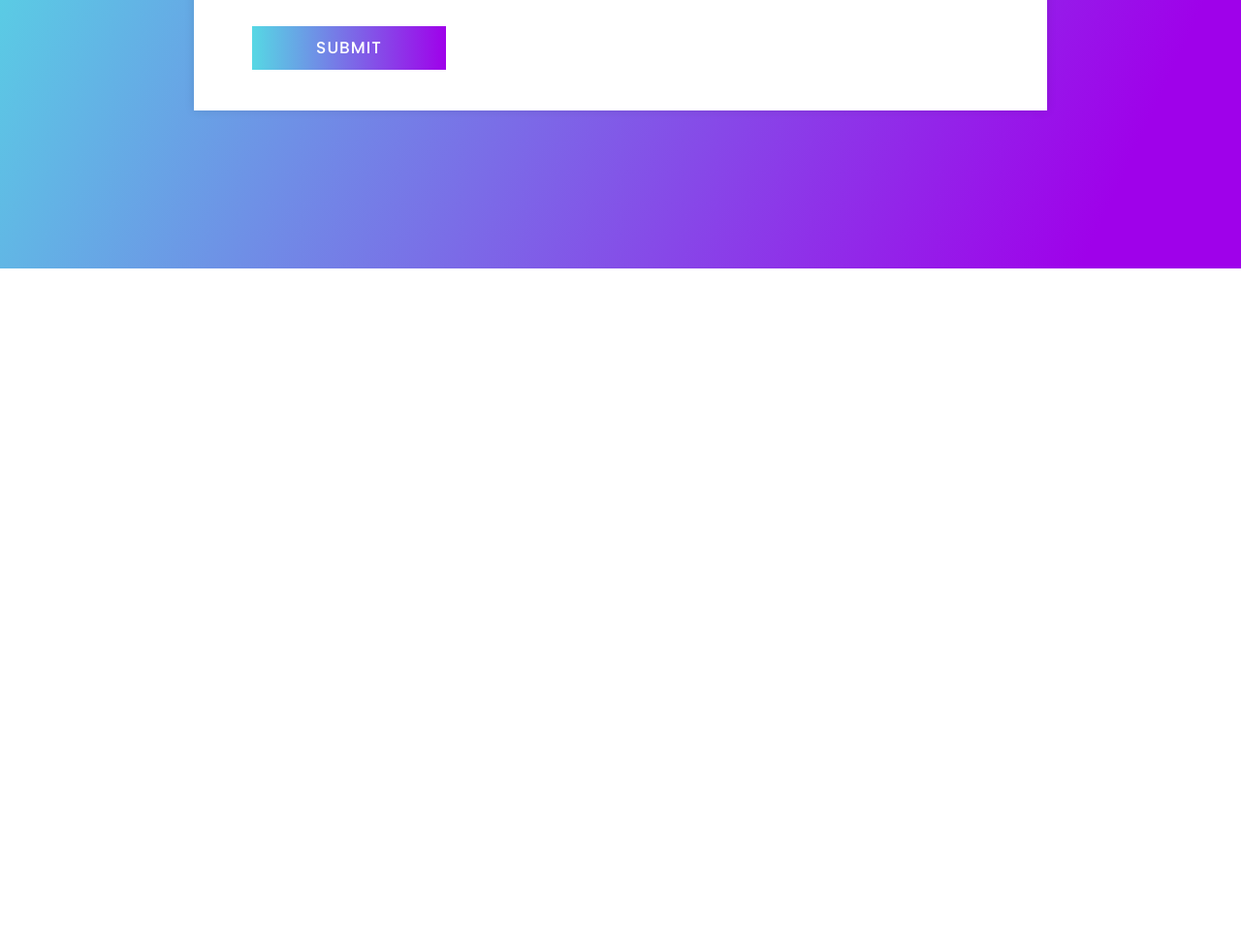
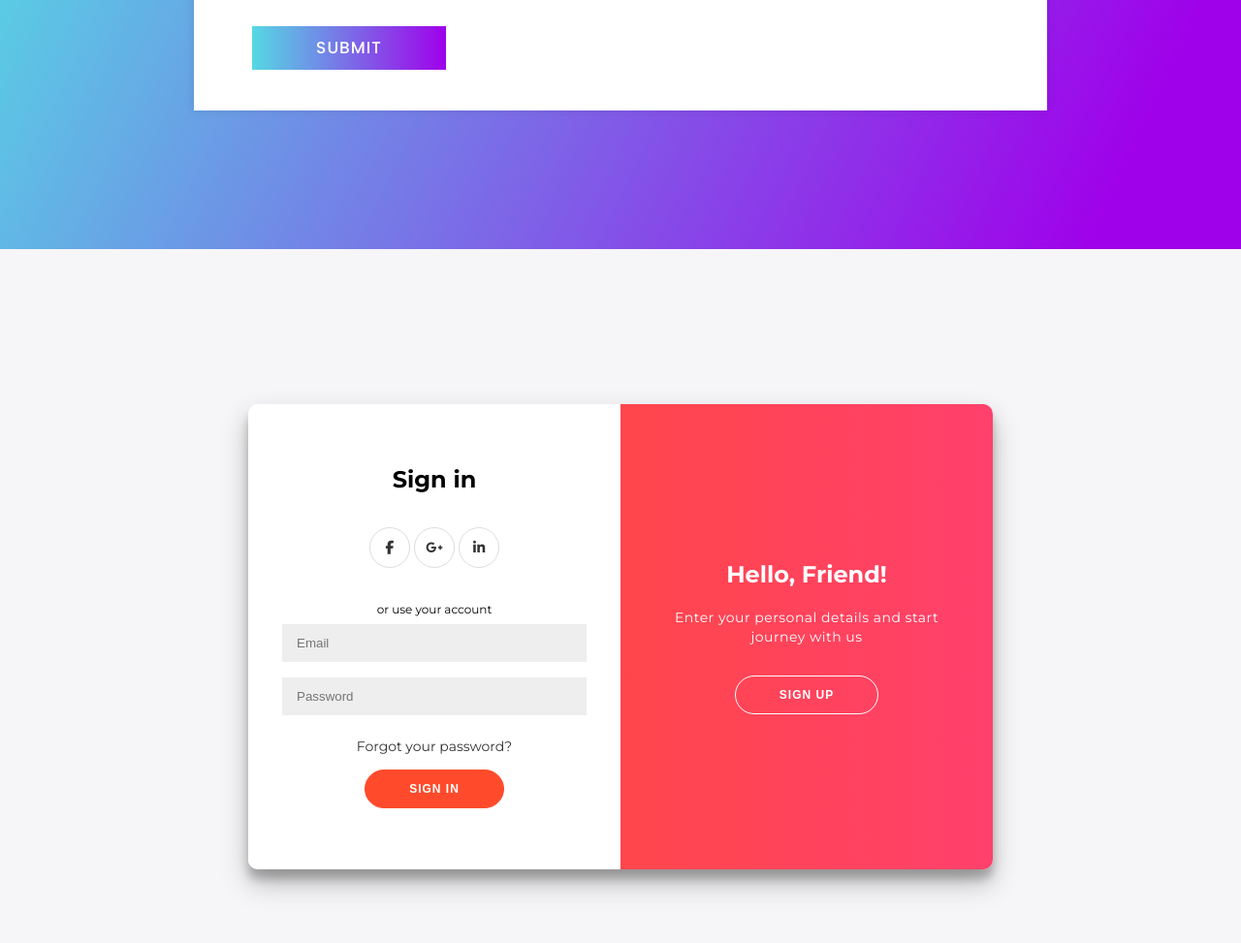
Before and after one commit to PriontoAbdullah/CSS-Login-Form, a plain HTML site: page index.html in a window 1280 px wide. Shown: the part 2923-3896 px from the top of the page at 97% size. Before the commit the page ends 3200 px from the top, so only its background shows below. Drawn offline with Linux system fonts and the light colour scheme.

Commit message:
Double slider form

```diff
--- /dev/null
+++ b/Double-slider-form.css
@@ -0,0 +1,230 @@
+@import url('https://fonts.googleapis.com/css?family=Montserrat:400,800');
+
+#Double-slider-form {
+    margin: 0;
+    padding: 0;
+    min-height: 100vh;
+    box-sizing: border-box;
+    background: #f6f5f7;
+	display: flex;
+	justify-content: center;
+	align-items: center;
+	flex-direction: column;
+	font-family: 'Montserrat', sans-serif;
+	margin: -20px 0 50px;
+}
+
+#Double-slider-form h1 {
+	font-weight: bold;
+	margin: 0;
+}
+
+#Double-slider-form h2 {
+	text-align: center;
+}
+
+#Double-slider-form p {
+	font-size: 14px;
+	font-weight: 100;
+	line-height: 20px;
+	letter-spacing: 0.5px;
+    margin: 20px 0 30px;
+    padding: 0 30px;
+}
+
+#Double-slider-form span {
+	font-size: 12px;
+}
+
+#Double-slider-form a {
+	color: #333;
+	font-size: 14px;
+	text-decoration: none;
+	margin: 15px 0;
+}
+
+#Double-slider-form button {
+	border-radius: 20px;
+	border: 1px solid #FF4B2B;
+	background-color: #FF4B2B;
+	color: #FFFFFF;
+	font-size: 12px;
+	font-weight: bold;
+	padding: 12px 45px;
+	letter-spacing: 1px;
+	text-transform: uppercase;
+	transition: transform 80ms ease-in;
+}
+
+#Double-slider-form button:active {
+	transform: scale(0.95);
+}
+
+#Double-slider-form button:focus {
+	outline: none;
+}
+
+#Double-slider-form button.ghost {
+	background-color: transparent;
+	border-color: #FFFFFF;
+}
+
+#Double-slider-form form {
+	background-color: #FFFFFF;
+	display: flex;
+	align-items: center;
+	justify-content: center;
+	flex-direction: column;
+	padding: 0 50px;
+	height: 100%;
+	text-align: center;
+}
+
+#Double-slider-form input {
+	background-color: #eee;
+	border: none;
+	padding: 12px 15px;
+	margin: 8px 0;
+    width: 100%;
+    outline: none;
+}
+
+#Double-slider-form .containerD {
+	background-color: #fff;
+	border-radius: 10px;
+  	box-shadow: 0 14px 28px rgba(0,0,0,0.25), 0 10px 10px rgba(0,0,0,0.22);
+	position: relative;
+	overflow: hidden;
+	width: 768px;
+	max-width: 100%;
+	min-height: 480px;
+}
+
+#Double-slider-form .form-container {
+	position: absolute;
+	top: 0;
+	height: 100%;
+	transition: all 0.6s ease-in-out;
+}
+
+#Double-slider-form .sign-in-container {
+	left: 0;
+	width: 50%;
+	z-index: 2;
+}
+
+#Double-slider-form .containerD.right-panel-active .sign-in-container {
+	transform: translateX(100%);
+}
+
+#Double-slider-form .sign-up-container {
+	left: 0;
+	width: 50%;
+	opacity: 0;
+	z-index: 1;
+}
+
+#Double-slider-form .containerD.right-panel-active .sign-up-container {
+	transform: translateX(100%);
+	opacity: 1;
+	z-index: 5;
+	animation: show 0.6s;
+}
+
+@keyframes show {
+	0%, 49.99% {
+		opacity: 0;
+		z-index: 1;
+	}
+
+	50%, 100% {
+		opacity: 1;
+		z-index: 5;
+	}
+}
+
+.btn-signUp {
+    margin-top: 10px;
+}
+
+.overlay-container {
+	position: absolute;
+	top: 0;
+	left: 50%;
+	width: 50%;
+	height: 100%;
+	overflow: hidden;
+	transition: transform 0.6s ease-in-out;
+	z-index: 100;
+}
+
+.containerD.right-panel-active .overlay-container{
+	transform: translateX(-100%);
+}
+
+.overlay {
+	background: #FF416C;
+	background: -webkit-linear-gradient(to right, #FF4B2B, #FF416C);
+	background: linear-gradient(to right, #FF4B2B, #FF416C);
+	background-repeat: no-repeat;
+	background-size: cover;
+	background-position: 0 0;
+	color: #FFFFFF;
+	position: relative;
+	left: -100%;
+	height: 100%;
+	width: 200%;
+  	transform: translateX(0);
+	transition: transform 0.6s ease-in-out;
+}
+
+.containerD.right-panel-active .overlay {
+  	transform: translateX(50%);
+}
+
+.overlay-panel {
+	position: absolute;
+	display: flex;
+	align-items: center;
+	justify-content: center;
+	flex-direction: column;
+    padding: 0 0;
+	text-align: center;
+	top: 0;
+	height: 100%;
+	width: 50%;
+	transform: translateX(0);
+	transition: transform 0.6s ease-in-out;
+}
+
+.overlay-left {
+	transform: translateX(-20%);
+}
+
+.containerD.right-panel-active .overlay-left {
+	transform: translateX(0);
+}
+
+.overlay-right {
+	right: 0;
+	transform: translateX(0);
+}
+
+.containerD.right-panel-active .overlay-right {
+	transform: translateX(20%);
+}
+
+.social-container {
+	margin: 20px 0;
+}
+
+.social-container a {
+	border: 1px solid #DDDDDD;
+	border-radius: 50%;
+	display: inline-flex;
+	justify-content: center;
+	align-items: center;
+	margin: 0 5px;
+	height: 40px;
+	width: 40px;
+}
--- a/index.html
+++ b/index.html
@@ -9,7 +9,7 @@
   <link rel="stylesheet" href="background-login.css">
   <link rel="stylesheet" href="Neumorphism-Login.css">
   <link rel="stylesheet" href="Gradient-login.css">
-
+  <link rel="stylesheet" href="Double-slider-form.css">
 
   <script src="https://kit.fontawesome.com/a076d05399.js"></script>
 </head>
@@ -195,7 +195,7 @@
 
 
   <!------ Gradient Login ------>
-    <section  id="Gradient-login">
+  <section id="Gradient-login">
     <div class="containerG">
       <div class="textG">Responsive Contact us Form</div>
       <form action="#">
@@ -242,9 +242,74 @@
 
 
 
+  <!------ Double slider form ------>
+  <section id="Double-slider-form">
+    <div class="containerD" id="container">
+      <div class="form-container sign-up-container">
+        <form action="#">
+          <h1>Create Account</h1>
+          <div class="social-container">
+            <a href="#" class="social"><i class="fab fa-facebook-f"></i></a>
+            <a href="#" class="social"><i class="fab fa-google-plus-g"></i></a>
+            <a href="#" class="social"><i class="fab fa-linkedin-in"></i></a>
+          </div>
+          <span>or use your email for registration</span>
+          <input type="text" placeholder="Name" />
+          <input type="email" placeholder="Email" />
+          <input type="password" placeholder="Password" />
+          <button class="btn-signUp">Sign Up</button>
+        </form>
+      </div>
+      <div class="form-container sign-in-container">
+        <form action="#">
+          <h1>Sign in</h1>
+          <div class="social-container">
+            <a href="#" class="social"><i class="fab fa-facebook-f"></i></a>
+            <a href="#" class="social"><i class="fab fa-google-plus-g"></i></a>
+            <a href="#" class="social"><i class="fab fa-linkedin-in"></i></a>
+          </div>
+          <span>or use your account</span>
+          <input type="email" placeholder="Email" />
+          <input type="password" placeholder="Password" />
+          <a href="#">Forgot your password?</a>
+          <button>Sign In</button>
+        </form>
+      </div>
+      <div class="overlay-container">
+        <div class="overlay">
+          <div class="overlay-panel overlay-left">
+            <h1>Welcome Back!</h1>
+            <p>To keep connected with us please login with your personal info</p>
+            <button class="ghost" id="signIn">Sign In</button>
+          </div>
+          <div class="overlay-panel overlay-right">
+            <h1>Hello, Friend!</h1>
+            <p>Enter your personal details and start journey with us</p>
+            <button class="ghost" id="signUp">Sign Up</button>
+          </div>
+        </div>
+      </div>
+    </div>
+  </section>
+
+
   <!------ Multi Step Login ------>
   <script src="script.js"></script>
 
+  <!------ Double slider form ------>
+  <script>
+    const signUpButton = document.getElementById('signUp');
+    const signInButton = document.getElementById('signIn');
+    const container = document.getElementById('container');
+
+    signUpButton.addEventListener('click', () => {
+      container.classList.add("right-panel-active");
+    });
+
+    signInButton.addEventListener('click', () => {
+      container.classList.remove("right-panel-active");
+    });
+  </script>
 
   <!------ Background Login ------>
   <script>
```
Lines whose indentation alone changed are shown as unchanged.
